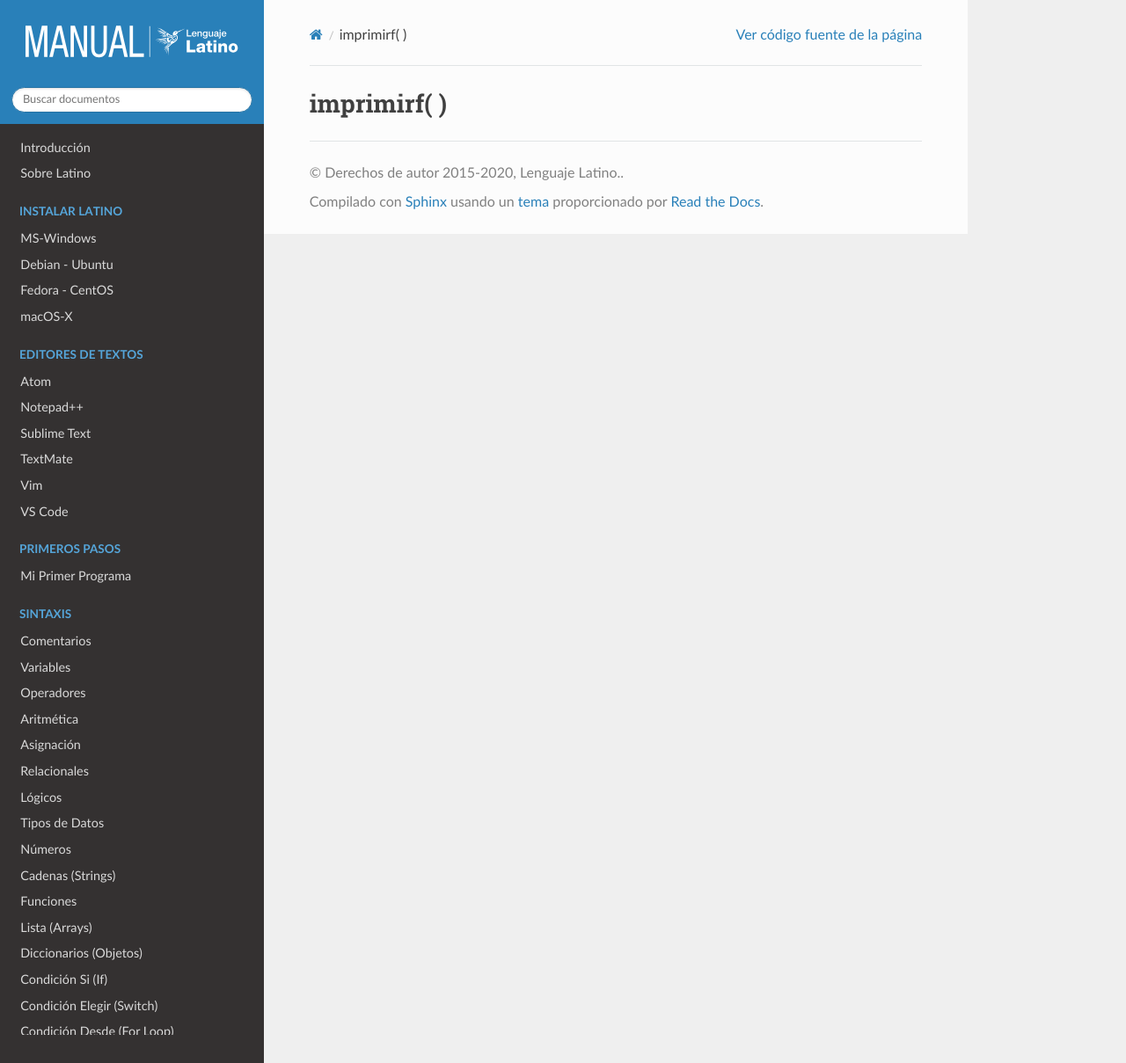
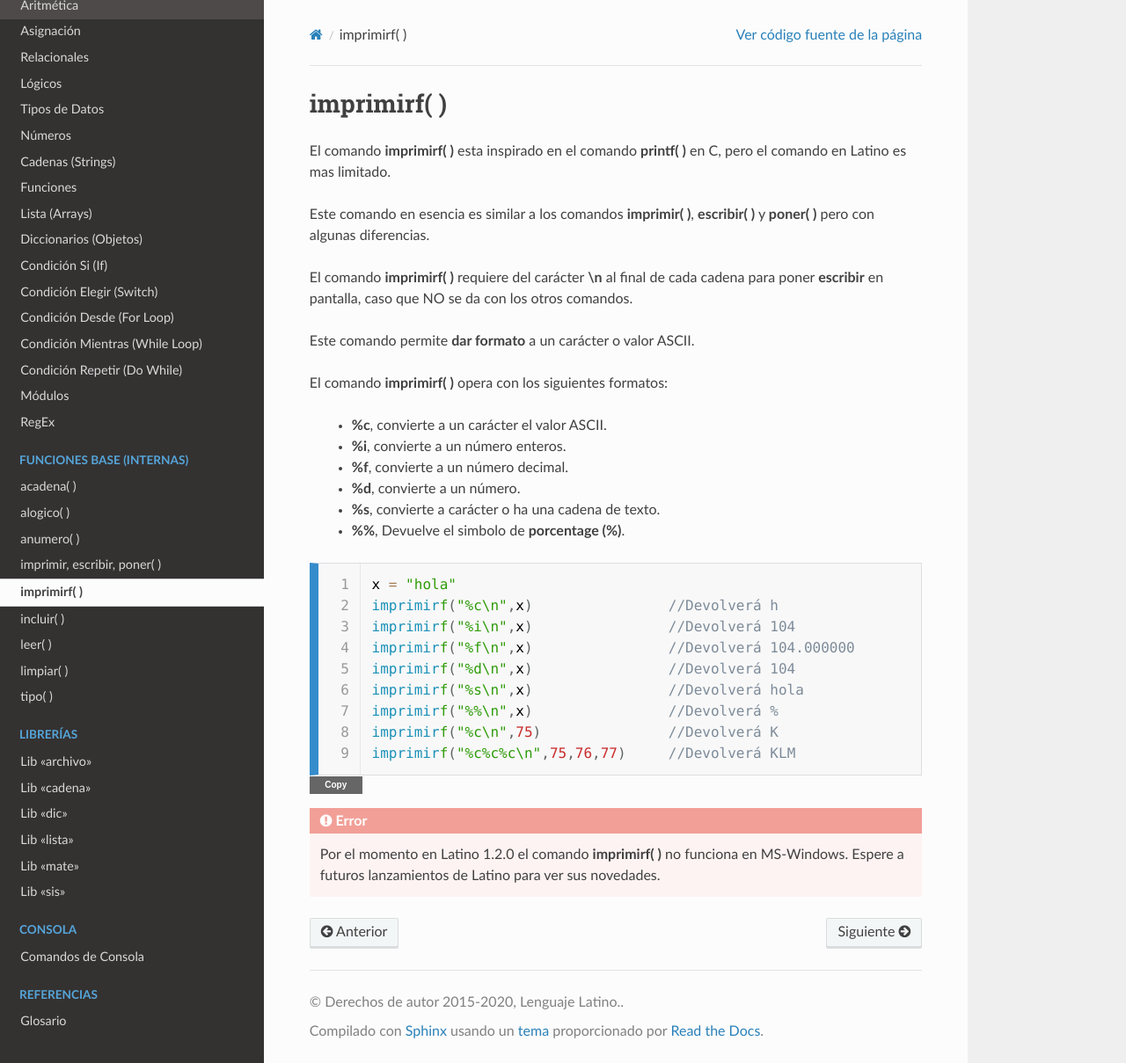
Before and after one commit to LatinoDocs/Manual-Latino, a Sphinx documentation site: the page built from docs/funciones/imprimirf.rst, in a window 1280 px wide and 1209 px high. Shown: the whole window at 88% size. Built offline with Sphinx 7.4.7 and the Read the Docs theme 2.0.0, drawn with Linux system fonts in a browser that asks for light colours; comment, search, counter and statistics services are not loaded.

Commit message:
comando Imprimirf()

```diff
--- a/docs/funciones/imprimirf.rst
+++ b/docs/funciones/imprimirf.rst
@@ -7,3 +7,33 @@
 =============
 imprimirf( )
 =============
+El comando **imprimirf\( \)** esta inspirado en el comando **printf\( \)** en C, pero el comando en Latino es mas limitado.
+
+Este comando en esencia es similar a los comandos **imprimir\( \)**, **escribir\( \)** y **poner\( \)** pero con algunas diferencias.
+
+El comando **imprimirf\( \)** requiere del carácter **\\n** al final de cada cadena para poner **escribir** en pantalla, caso que NO se da con los otros comandos.
+
+Este comando permite **dar formato** a un carácter o valor ASCII.
+
+El comando **imprimirf\( \)** opera con los siguientes formatos:
+
+  * **\%c**, convierte a un carácter el valor ASCII.
+  * **\%i**, convierte a un número enteros.
+  * **\%f**, convierte a un número decimal.
+  * **\%d**, convierte a un número.
+  * **\%s**, convierte a carácter o ha una cadena de texto.
+  * **\%%**, Devuelve el simbolo de **porcentage (\%)**.
+
+.. raw:: html
+
+   <pre><code class="language-latino line-numbers">x = "hola"
+   imprimirf("%c\n",x)                //Devolverá h
+   imprimirf("%i\n",x)                //Devolverá 104
+   imprimirf("%f\n",x)                //Devolverá 104.000000
+   imprimirf("%d\n",x)                //Devolverá 104
+   imprimirf("%s\n",x)                //Devolverá hola
+   imprimirf("%%\n",x)                //Devolverá %
+   imprimirf("%c\n",75)               //Devolverá K
+   imprimirf("%c%c%c\n",75,76,77)     //Devolverá KLM</code></pre>
+
+.. error:: Por el momento en Latino 1.2.0 el comando **imprimirf\( \)** no funciona en MS-Windows. Espere a futuros lanzamientos de Latino para ver sus novedades.
--- a/docs/index.rst
+++ b/docs/index.rst
@@ -211,6 +211,7 @@ Si desea colaborar, mire el articulo de `guía de colaboración`_
    funciones/alogico
    funciones/anumero
    funciones/imprimir
+   funciones/imprimirf
    funciones/incluir
    funciones/leer
    funciones/limpiar
--- a/docs/librerias/Cadena.rst
+++ b/docs/librerias/Cadena.rst
@@ -260,7 +260,7 @@ cadena.formato\( \)
 --------------------
 Este comando permite **dar formato** a un carácter o valor ASCII.
 
-Este comando es similar pero más limitado al comando **printf\( \)** en C o al comando **imprimirf\( \)** en Latino.
+Este comando es similar al comando **imprimirf\( \)**, aunque este ultimo requiere del carácter **\\n** para poder escribir en pantalla.
 
 El comando **cadena.formato\( \)** opera con los siguientes formatos:
 
```
Also changed, not shown: other parts of docs/index.rst (+0 -1 lines).
